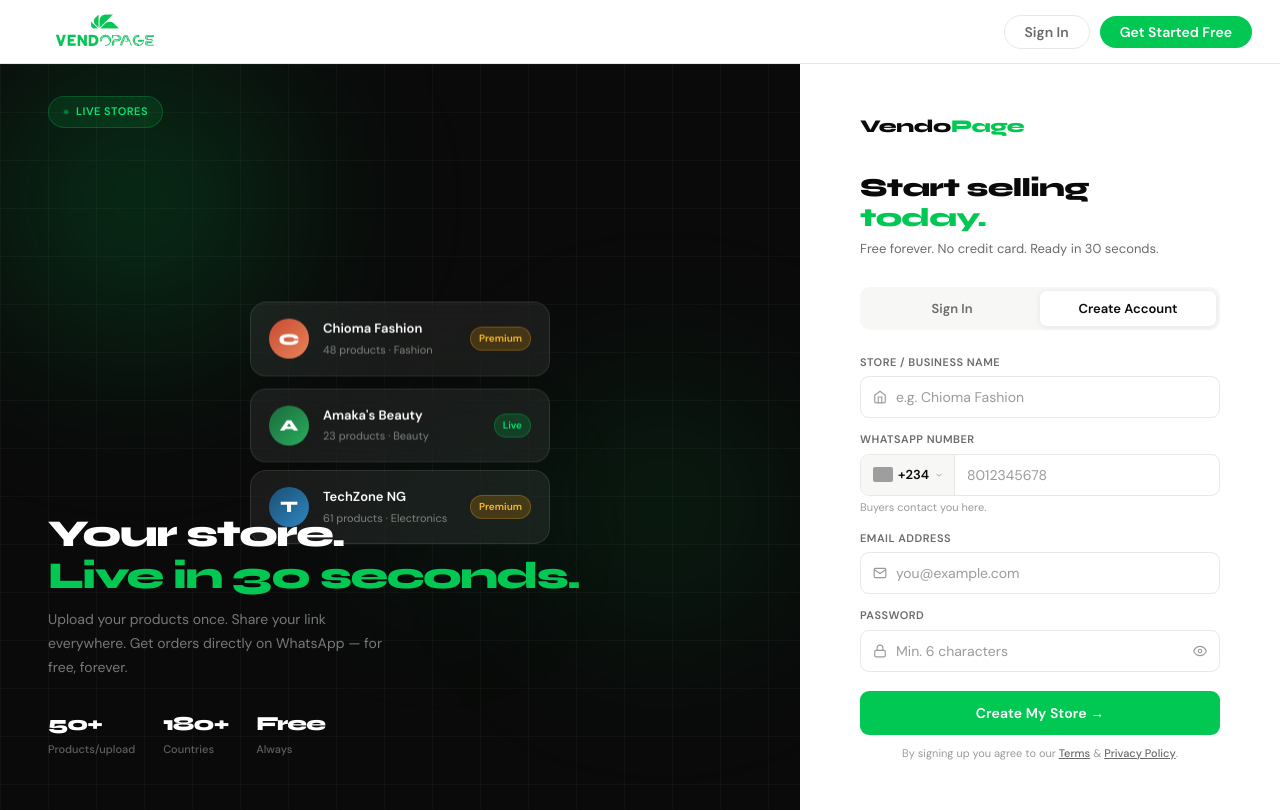
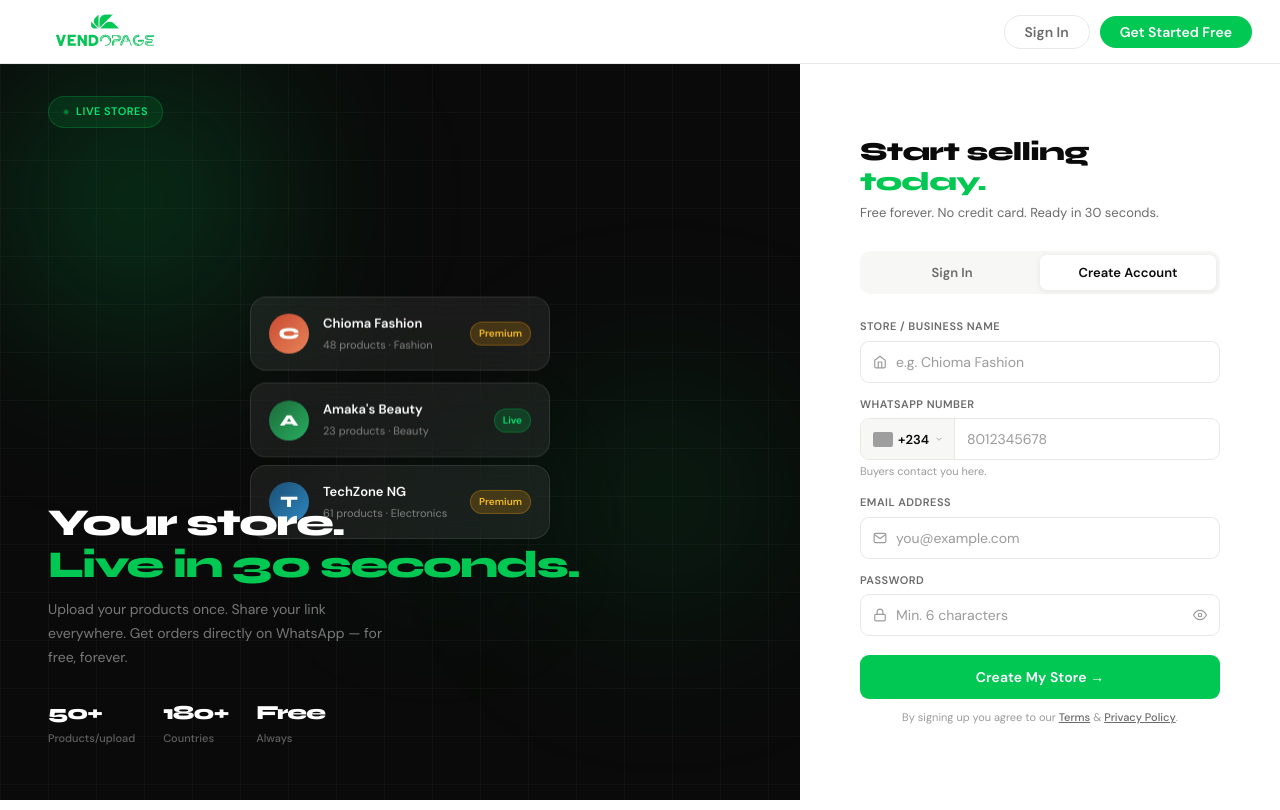
Before and after one commit to Realquiid/vendopage, a Django app: page /register/ in a window 1280 px wide. Run offline with Django 5.2, Linux system fonts and the light colour scheme; some libraries are stand-ins or nearby versions; grey boxes are pictures that could not be loaded.

Commit message:
prepare for railway deploy

```diff
--- a/templates/register.html
+++ b/templates/register.html
@@ -492,7 +492,7 @@ main { display: block; }
   <div class="auth-right">
     <div class="auth-right-inner">
 
-      <a href="{% url 'home' %}" class="auth-wordmark">Vendo<span>Page</span></a>
+      <!-- <a href="{% url 'home' %}" class="auth-wordmark">Vendo<span>Page</span></a> -->
 
       <div id="authHl" class="auth-hl">
         {% if active_tab == 'login' %}Welcome <span class="hl-green">back.</span>
```
